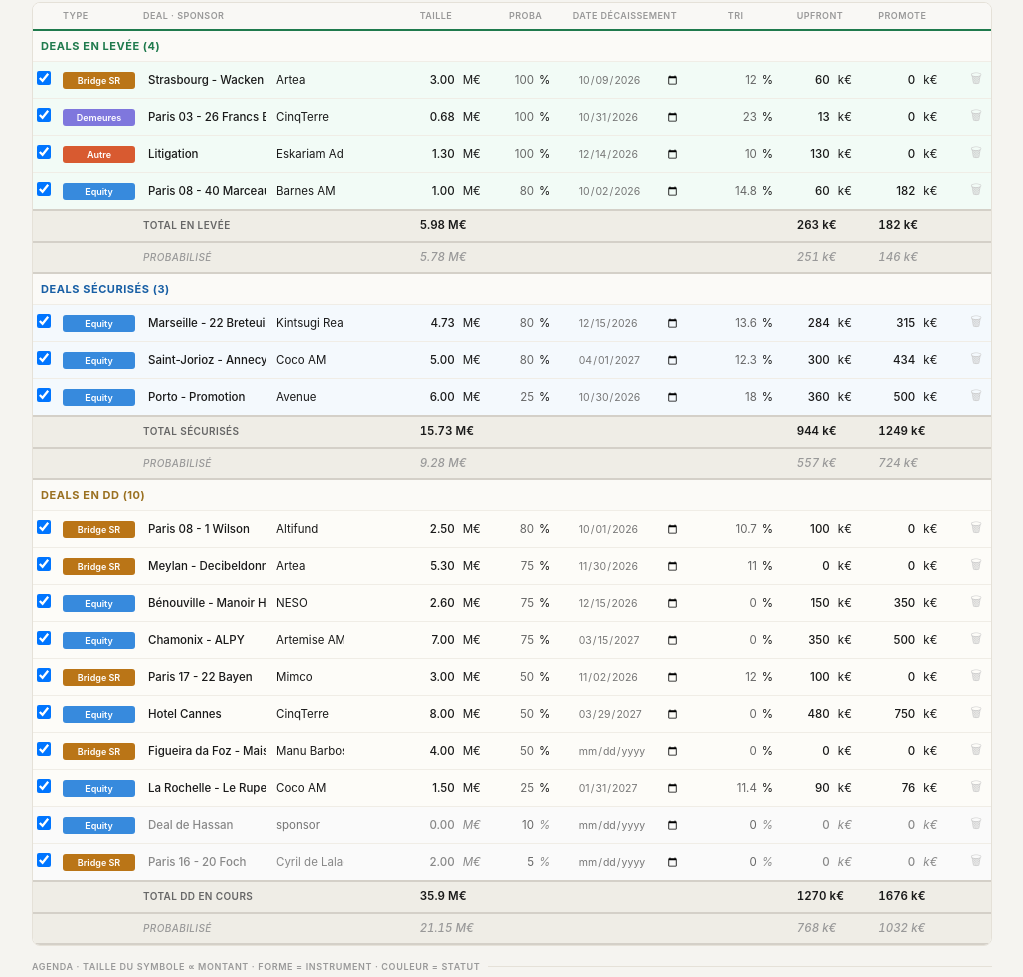
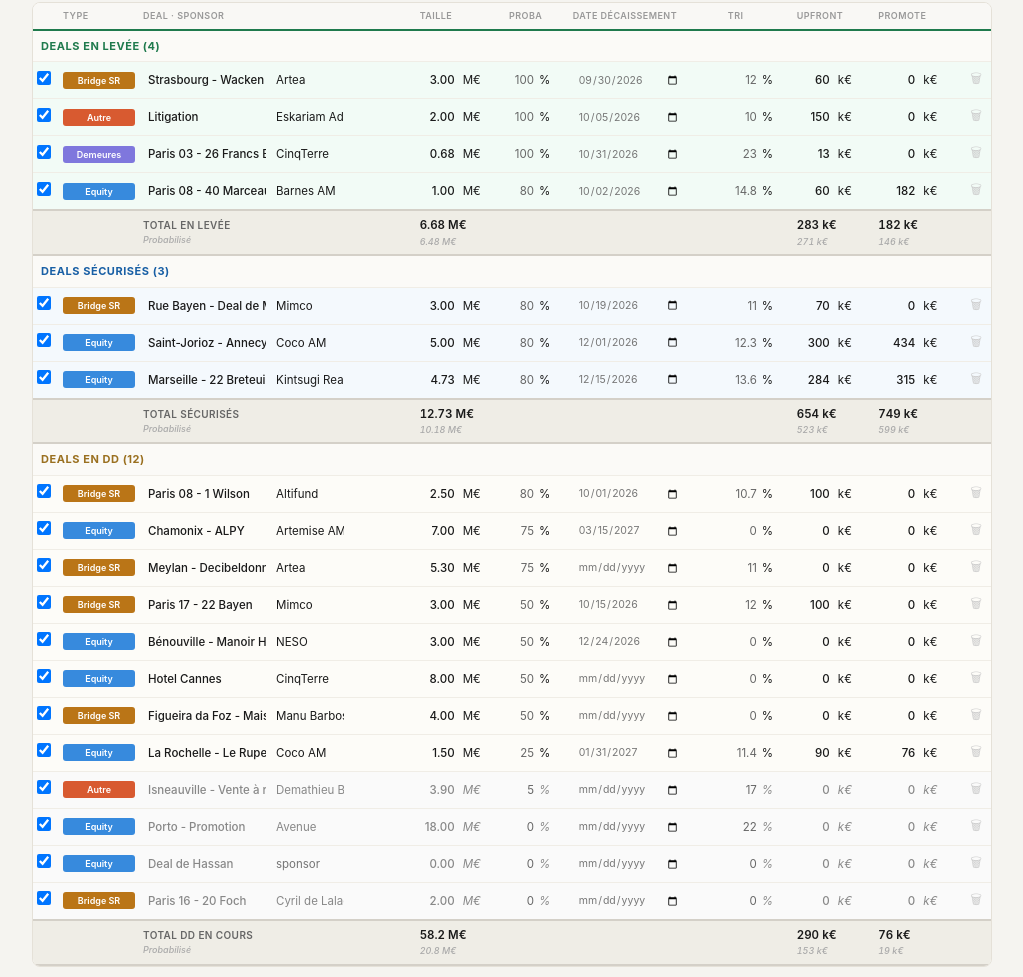
Before and after one commit to rchassard-lang/simulateur-pnl, a website: page index.html in a window 1280 px wide. Shown: the part 338-1315 px from the top of the page, without its empty margins (128-1151 px from the left). Drawn offline with Linux system fonts and the light colour scheme.

Commit message:
Update index.html

```diff
--- a/index.html
+++ b/index.html
@@ -146,23 +146,25 @@
 
 <script>
 let deals=[
-  {id:'portopro0',n:'Porto - Promotion',sh:'Porto - Promot',sp:'Avenue',i:'EQ',pr:'2/ EN COURS x Sécurisés',ds:'2026-10-30',de:null,p:0.25,sz:6,t:18,uf:360,pm:500},
-  {id:'hotelcan1',n:'Hotel Cannes',sh:'Hotel Cannes',sp:'CinqTerre',i:'EQ',pr:'2/ EN COURS x DD en cours',ds:'2027-03-29',de:null,p:0.5,sz:8,t:0,uf:480,pm:750},
-  {id:'dealdeha2',n:'Deal de Hassan',sh:'Deal de Hassan',sp:'',i:'EQ',pr:'2/ EN COURS x DD en cours',ds:null,de:null,p:0.1,sz:0,t:0,uf:0,pm:0},
-  {id:'paris1623',n:'Paris 16 - 20 Foch',sh:'Paris 16 - 20 ',sp:'Cyril de Lalagade',i:'BR',pr:'2/ EN COURS x DD en cours',ds:null,de:null,p:0.05,sz:2,t:0,uf:0,pm:0},
-  {id:'paris0814',n:'Paris 08 - 1 Wilson',sh:'Paris 08 - 1 W',sp:'Altifund',i:'BR',pr:'2/ EN COURS x DD en cours',ds:'2026-10-01',de:null,p:0.8,sz:2.5,t:10.7,uf:100,pm:0},
-  {id:'paris1725',n:'Paris 17 - 22 Bayen',sh:'Paris 17 - 22 ',sp:'Mimco',i:'BR',pr:'2/ EN COURS x DD en cours',ds:'2026-11-02',de:null,p:0.5,sz:3,t:12,uf:100,pm:0},
-  {id:'figueira6',n:'Figueira da Foz - Maisons modulaires',sh:'Figueira da Fo',sp:'Manu Barbosa',i:'BR',pr:'2/ EN COURS x DD en cours',ds:null,de:null,p:0.5,sz:4,t:0,uf:0,pm:0},
-  {id:'paris0847',n:'Paris 08 - 40 Marceau',sh:'Paris 08 - 40 ',sp:'Barnes AM',i:'EQ',pr:'2/ EN COURS x En levée',ds:'2026-10-02',de:null,p:0.8,sz:1,t:14.8,uf:60,pm:182},
-  {id:'benouvil8',n:'Bénouville - Manoir Hastings',sh:'Bénouville - M',sp:'NESO',i:'EQ',pr:'2/ EN COURS x DD en cours',ds:'2026-12-15',de:null,p:0.75,sz:2.6,t:0,uf:150,pm:350},
-  {id:'meylande9',n:'Meylan - Decibeldonne',sh:'Meylan - Decib',sp:'Artea',i:'BR',pr:'2/ EN COURS x DD en cours',ds:'2026-11-30',de:null,p:0.75,sz:5.3,t:11,uf:0,pm:0},
-  {id:'chamonix10',n:'Chamonix - ALPY',sh:'Chamonix - ALP',sp:'Artemise AM',i:'EQ',pr:'2/ EN COURS x DD en cours',ds:'2027-03-15',de:null,p:0.75,sz:7,t:0,uf:350,pm:500},
-  {id:'strasbou11',n:'Strasbourg - Wacken',sh:'Strasbourg - W',sp:'Artea',i:'BR',pr:'2/ EN COURS x En levée',ds:'2026-10-09',de:null,p:1,sz:3,t:12,uf:60,pm:0},
-  {id:'larochel12',n:'La Rochelle - Le Rupella',sh:'La Rochelle - ',sp:'Coco AM',i:'EQ',pr:'2/ EN COURS x DD en cours',ds:'2027-01-31',de:null,p:0.25,sz:1.5,t:11.4,uf:90,pm:76},
-  {id:'marseill13',n:'Marseille - 22 Breteuil',sh:'Marseille - 22',sp:'Kintsugi Real Estate',i:'EQ',pr:'2/ EN COURS x Sécurisés',ds:'2026-12-15',de:null,p:0.8,sz:4.73,t:13.6,uf:284,pm:315},
-  {id:'litigati14',n:'Litigation',sh:'Litigation',sp:'Eskariam Advisors',i:'AU',pr:'2/ EN COURS x En levée',ds:'2026-12-14',de:null,p:1,sz:1.3,t:10,uf:130,pm:0},
-  {id:'paris03215',n:'Paris 03 - 26 Francs Bourgeois',sh:'Paris 03 - 26 ',sp:'CinqTerre',i:'DE',pr:'2/ EN COURS x En levée',ds:'2026-10-31',de:null,p:1,sz:0.675,t:23,uf:13,pm:0},
-  {id:'saintjor16',n:'Saint-Jorioz - Annecy',sh:'Saint-Jorioz -',sp:'Coco AM',i:'EQ',pr:'2/ EN COURS x Sécurisés',ds:'2027-04-01',de:'2027-07-20',p:0.8,sz:5,t:12.3,uf:300,pm:434}
+  {id:'portopro0',n:'Porto - Promotion',sh:'Porto - Promot',sp:'Avenue',i:'EQ',pr:'2/ EN COURS x DD en cours',ds:null,de:null,p:0,sz:18,t:22,uf:0,pm:0},
+  {id:'hotelcan1',n:'Hotel Cannes',sh:'Hotel Cannes',sp:'CinqTerre',i:'EQ',pr:'2/ EN COURS x DD en cours',ds:null,de:null,p:0.5,sz:8,t:0,uf:0,pm:0},
+  {id:'ruebayen2',n:'Rue Bayen - Deal de Mimco',sh:'Rue Bayen - De',sp:'Mimco',i:'BR',pr:'2/ EN COURS x Sécurisés',ds:'2026-10-19',de:null,p:0.8,sz:3,t:11,uf:70,pm:0},
+  {id:'dealdeha3',n:'Deal de Hassan',sh:'Deal de Hassan',sp:'',i:'EQ',pr:'2/ EN COURS x DD en cours',ds:null,de:null,p:0,sz:0,t:0,uf:0,pm:0},
+  {id:'paris1624',n:'Paris 16 - 20 Foch',sh:'Paris 16 - 20 ',sp:'Cyril de Lalagade',i:'BR',pr:'2/ EN COURS x DD en cours',ds:null,de:null,p:0,sz:2,t:0,uf:0,pm:0},
+  {id:'paris0815',n:'Paris 08 - 1 Wilson',sh:'Paris 08 - 1 W',sp:'Altifund',i:'BR',pr:'2/ EN COURS x DD en cours',ds:'2026-10-01',de:null,p:0.8,sz:2.5,t:10.7,uf:100,pm:0},
+  {id:'paris1726',n:'Paris 17 - 22 Bayen',sh:'Paris 17 - 22 ',sp:'Mimco',i:'BR',pr:'2/ EN COURS x DD en cours',ds:'2026-10-15',de:null,p:0.5,sz:3,t:12,uf:100,pm:0},
+  {id:'figueira7',n:'Figueira da Foz - Maisons modulaires',sh:'Figueira da Fo',sp:'Manu Barbosa',i:'BR',pr:'2/ EN COURS x DD en cours',ds:null,de:null,p:0.5,sz:4,t:0,uf:0,pm:0},
+  {id:'paris0848',n:'Paris 08 - 40 Marceau',sh:'Paris 08 - 40 ',sp:'Barnes AM',i:'EQ',pr:'2/ EN COURS x En levée',ds:'2026-10-02',de:null,p:0.8,sz:1,t:14.8,uf:60,pm:182},
+  {id:'benouvil9',n:'Bénouville - Manoir Hastings',sh:'Bénouville - M',sp:'NESO',i:'EQ',pr:'2/ EN COURS x DD en cours',ds:'2026-12-24',de:null,p:0.5,sz:3,t:0,uf:0,pm:0},
+  {id:'meylande10',n:'Meylan - Decibeldonne',sh:'Meylan - Decib',sp:'Artea',i:'BR',pr:'2/ EN COURS x DD en cours',ds:null,de:null,p:0.75,sz:5.3,t:11,uf:0,pm:0},
+  {id:'chamonix11',n:'Chamonix - ALPY',sh:'Chamonix - ALP',sp:'Artemise AM',i:'EQ',pr:'2/ EN COURS x DD en cours',ds:'2027-03-15',de:null,p:0.75,sz:7,t:0,uf:0,pm:0},
+  {id:'strasbou12',n:'Strasbourg - Wacken',sh:'Strasbourg - W',sp:'Artea',i:'BR',pr:'2/ EN COURS x En levée',ds:'2026-09-30',de:null,p:1,sz:3,t:12,uf:60,pm:0},
+  {id:'isneauvi13',n:'Isneauville - Vente à réméré',sh:'Isneauville - ',sp:'Demathieu Bard Immobilier',i:'AU',pr:'2/ EN COURS x DD en cours',ds:null,de:null,p:0.05,sz:3.9,t:17,uf:0,pm:0},
+  {id:'larochel14',n:'La Rochelle - Le Rupella',sh:'La Rochelle - ',sp:'Coco AM',i:'EQ',pr:'2/ EN COURS x DD en cours',ds:'2027-01-31',de:null,p:0.25,sz:1.5,t:11.4,uf:90,pm:76},
+  {id:'marseill15',n:'Marseille - 22 Breteuil',sh:'Marseille - 22',sp:'Kintsugi Real Estate',i:'EQ',pr:'2/ EN COURS x Sécurisés',ds:'2026-12-15',de:null,p:0.8,sz:4.73,t:13.6,uf:284,pm:315},
+  {id:'litigati17',n:'Litigation',sh:'Litigation',sp:'Eskariam Advisors',i:'AU',pr:'2/ EN COURS x En levée',ds:'2026-10-05',de:null,p:1,sz:2,t:10,uf:150,pm:0},
+  {id:'paris03218',n:'Paris 03 - 26 Francs Bourgeois',sh:'Paris 03 - 26 ',sp:'CinqTerre',i:'DE',pr:'2/ EN COURS x En levée',ds:'2026-10-31',de:null,p:1,sz:0.675,t:23,uf:13,pm:0},
+  {id:'saintjor19',n:'Saint-Jorioz - Annecy',sh:'Saint-Jorioz -',sp:'Coco AM',i:'EQ',pr:'2/ EN COURS x Sécurisés',ds:'2026-12-01',de:'2027-02-15',p:0.8,sz:5,t:12.3,uf:300,pm:434}
 ];
 const iC={EQ:'#378ADD',BR:'#BA7517',DE:'#7F77DD',AU:'#D85A30',BK:'#2D9B7D'};
 const iL={EQ:'Equity',BR:'Bridge SR',DE:'Demeures',AU:'Autre',BK:'Broker'};
@@ -387,8 +389,14 @@
       const nGrp=j-i;
       html+='<tr class="group-head"><td colspan="10" style="background:#FBFAF7;border-top:2px solid '+col+';padding:7px 8px;font-size:11px;font-weight:700;color:'+col+';text-transform:uppercase;letter-spacing:.05em">'+titre+' ('+nGrp+')</td></tr>';
       for(let k=i;k<j;k++)html+=rows[k];
-      html+='<tr class="subtotal-row"><td></td><td></td><td style="font-weight:600;font-size:10px;color:#666;text-transform:uppercase;letter-spacing:.04em">Total '+grp+'</td><td class="num" style="font-weight:600">'+fmtSz(ts)+' M€</td><td></td><td></td><td></td><td class="num" style="font-weight:600">'+Math.round(tu)+' k€</td><td class="num" style="font-weight:600">'+Math.round(tp)+' k€</td><td></td></tr>';
-      html+='<tr class="subtotal-row"><td></td><td></td><td style="font-weight:500;font-size:10px;color:#999;text-transform:uppercase;letter-spacing:.04em;font-style:italic">Probabilisé</td><td class="num" style="font-weight:500;color:#999;font-style:italic">'+fmtSz(ps)+' M€</td><td></td><td></td><td></td><td class="num" style="font-weight:500;color:#999;font-style:italic">'+Math.round(pu)+' k€</td><td class="num" style="font-weight:500;color:#999;font-style:italic">'+Math.round(pp)+' k€</td><td></td></tr>';
+      html+='<tr class="subtotal-row">'+
+        '<td></td><td></td>'+
+        '<td style="font-weight:600;font-size:10px;color:#666;text-transform:uppercase;letter-spacing:.04em">Total '+grp+'<div style="font-weight:500;font-size:9px;color:#AAA;font-style:italic;text-transform:none;letter-spacing:0">Probabilisé</div></td>'+
+        '<td class="num" style="font-weight:600">'+fmtSz(ts)+' M€<div style="font-weight:500;font-size:9px;color:#AAA;font-style:italic">'+fmtSz(ps)+' M€</div></td>'+
+        '<td></td><td></td><td></td>'+
+        '<td class="num" style="font-weight:600">'+Math.round(tu)+' k€<div style="font-weight:500;font-size:9px;color:#AAA;font-style:italic">'+Math.round(pu)+' k€</div></td>'+
+        '<td class="num" style="font-weight:600">'+Math.round(tp)+' k€<div style="font-weight:500;font-size:9px;color:#AAA;font-style:italic">'+Math.round(pp)+' k€</div></td>'+
+        '<td></td></tr>';
       i=j;
     }
   }else{
```
